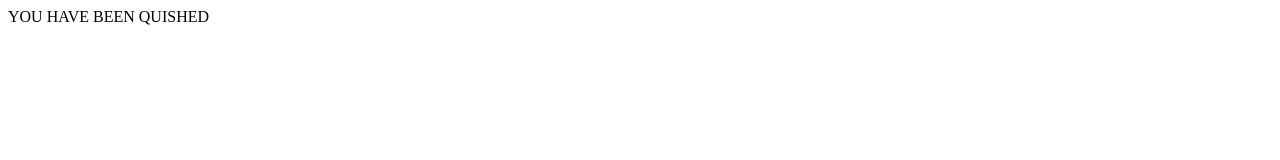
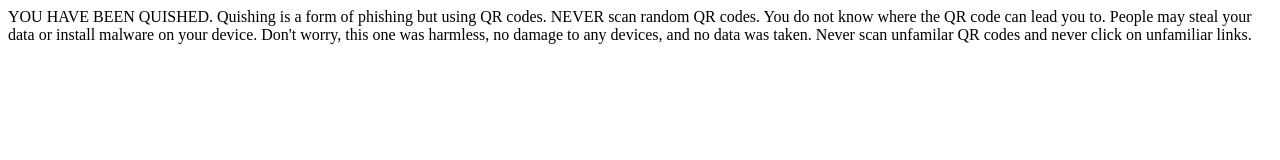
Before and after one commit to serjartuni/You-have-been-quished, a plain HTML site: page index.html in a window 1280 px wide. Drawn offline with Linux system fonts and the light colour scheme.

Commit message:
Update index.html

```diff
--- a/index.html
+++ b/index.html
@@ -1,3 +1,7 @@
 <!doctype html>
 <title>You Have Been Quished</title>
-<body>YOU HAVE BEEN QUISHED</body>
+<body>YOU HAVE BEEN QUISHED. Quishing is a form of phishing but using QR codes.</body>
+<body> NEVER scan random QR codes. You do not know where the QR code can lead you to.</body>
+<body> People may steal your data or install malware on your device.</body>
+<body>Don't worry, this one was harmless, no damage to any devices, and no data was taken.</body>
+<body> Never scan unfamilar QR codes and never click on unfamiliar links.</body>
```
